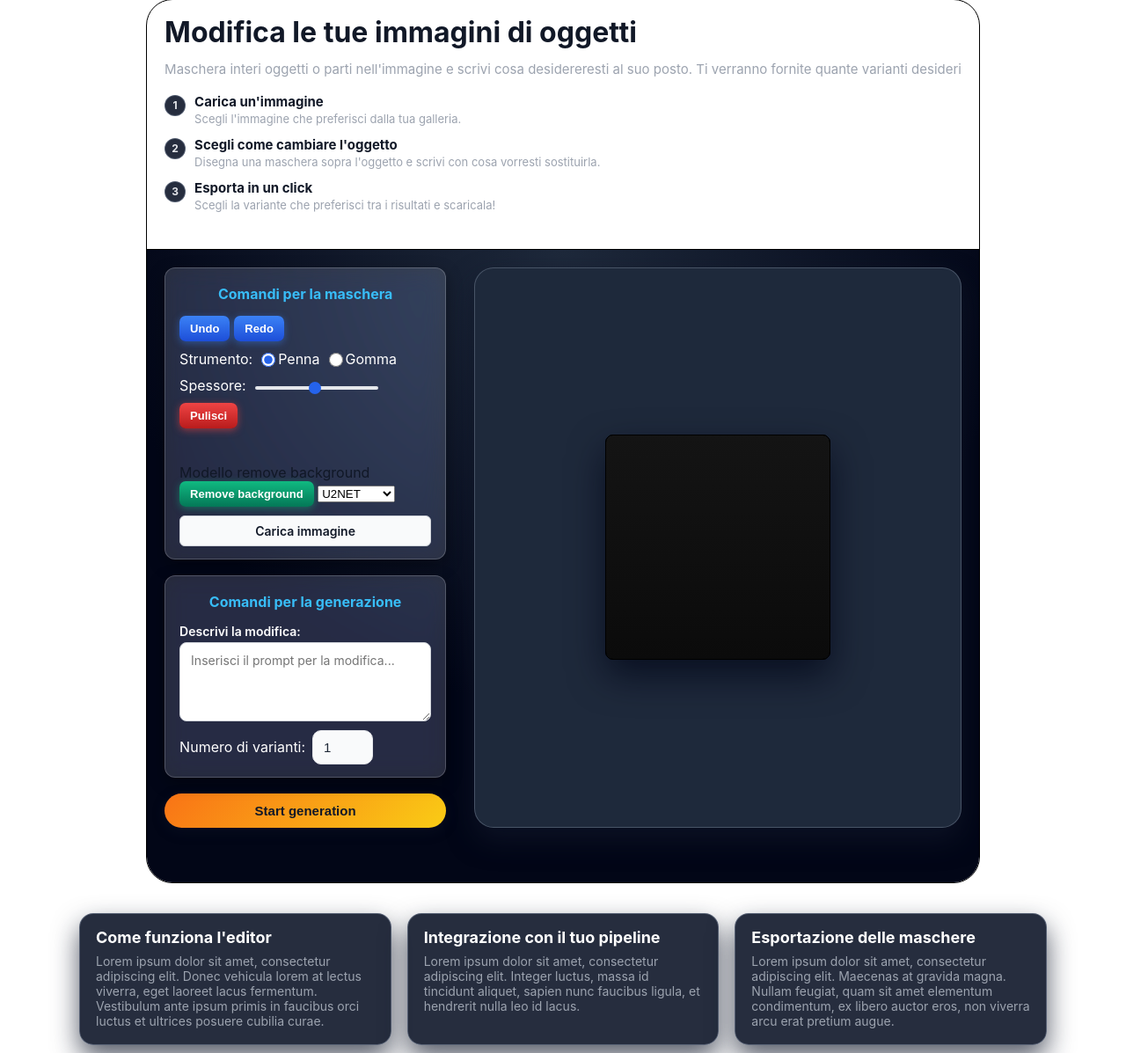
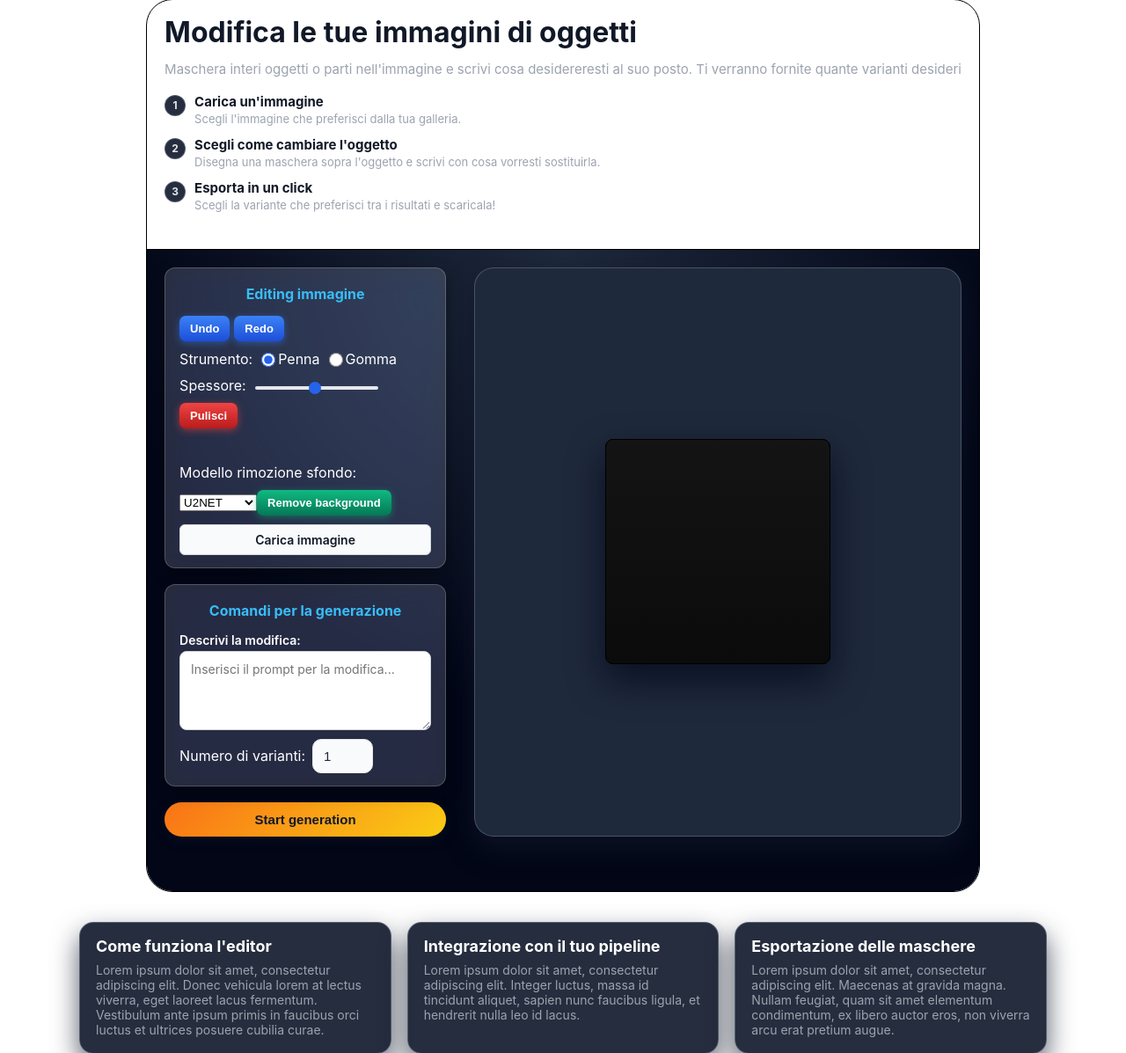
Before and after one commit to niccobarto/tokenopt_web, a Django app: page / in a window 1280 px wide. Shown: the part 109-1306 px from the top of the page at 88% size. Run offline with Django 5.2, Linux system fonts and the light colour scheme; a map, chart or similar area stays blank; some libraries are stand-ins or nearby versions.

Commit message:
Update UI labels for image editing controls

```diff
--- a/tokenopt_site/image_editor/static/image_editor/css/style.css
+++ b/tokenopt_site/image_editor/static/image_editor/css/style.css
@@ -474,7 +474,7 @@ h4{
     color: #111827;
 }
 
-#controls label[for='penTool'], #controls label[for='eraserTool'], #controls label[for="textPrompt"], #controls label[for="numGenerations"], #controls span{
+#controls label[for='penTool'], #controls label[for='eraserTool'], #controls label[for="textPrompt"], #controls label[for="numGenerations"],#controls label[for="rembgModel"], #controls span{
     color: white;
 }
 
--- a/tokenopt_site/image_editor/templates/image_editor/index.html
+++ b/tokenopt_site/image_editor/templates/image_editor/index.html
@@ -75,7 +75,7 @@
                 <!-- COLONNA SINISTRA: CONTROLLI + GENERA -->
                 <div class="controls-column">
                     <div id="controls">
-                        <h4>Comandi per la maschera</h4>
+                        <h4>Editing immagine</h4>
                         <div class="row buttons">
                             <button class="low-margin" type="button" id="undo">Undo</button>
                             <button class="low-margin" type="button" id="redo">Redo</button>
@@ -105,19 +105,18 @@
                         <div class="row distance space-between">
                             <button type="button" id="clear">Pulisci</button>
                             <div>
-                                <label class="label" for="rembgModel">Modello remove background</label>
-
-                                <button class="special-button" type="button" id="removeBackground">Remove background
-                                </button>
-                                <select id="rembgModel" name="rembg_model" class="select">
+                                <label class="label" for="rembgModel">Modello rimozione sfondo:</label>
+                                <div class="row space-between">
+                                    <select id="rembgModel" name="rembg_model" class="select">
                                     <option value="u2net" selected>U2NET</option>
                                     <option value="sam">SAM</option>
                                     <option value="isnet-general-use">ISNET</option>
                                     <option value="birefnet-general">BIREFNET</option>
                                 </select>
+                                <button class="special-button" type="button" id="removeBackground">Remove background
+                                </button>
+                                </div>
                             </div>
-
-
                         </div>
 
                         <div class="row custom-fie-upload">
```
